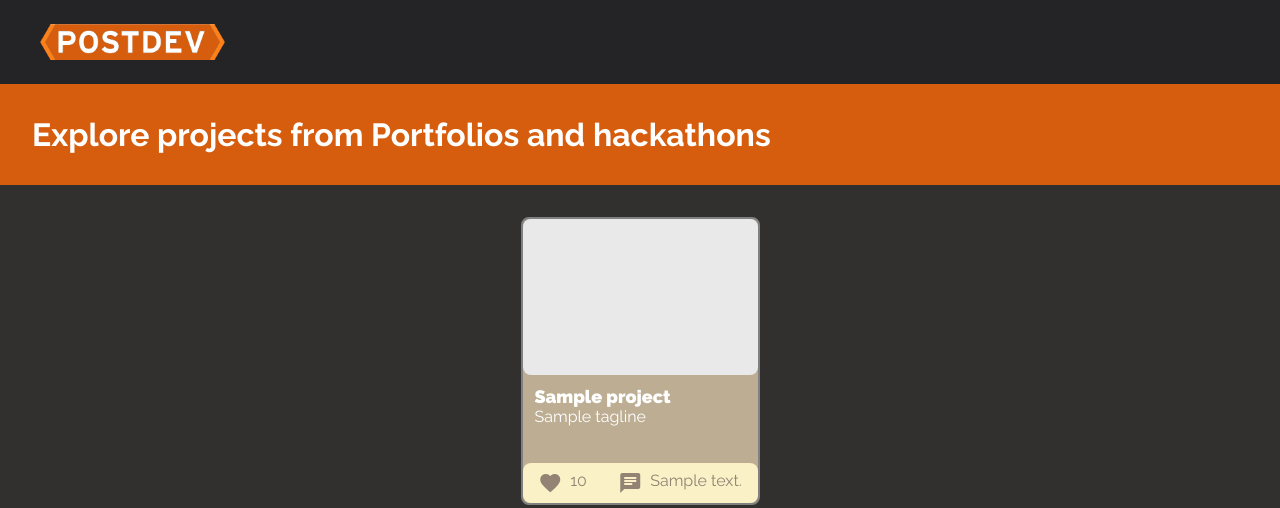
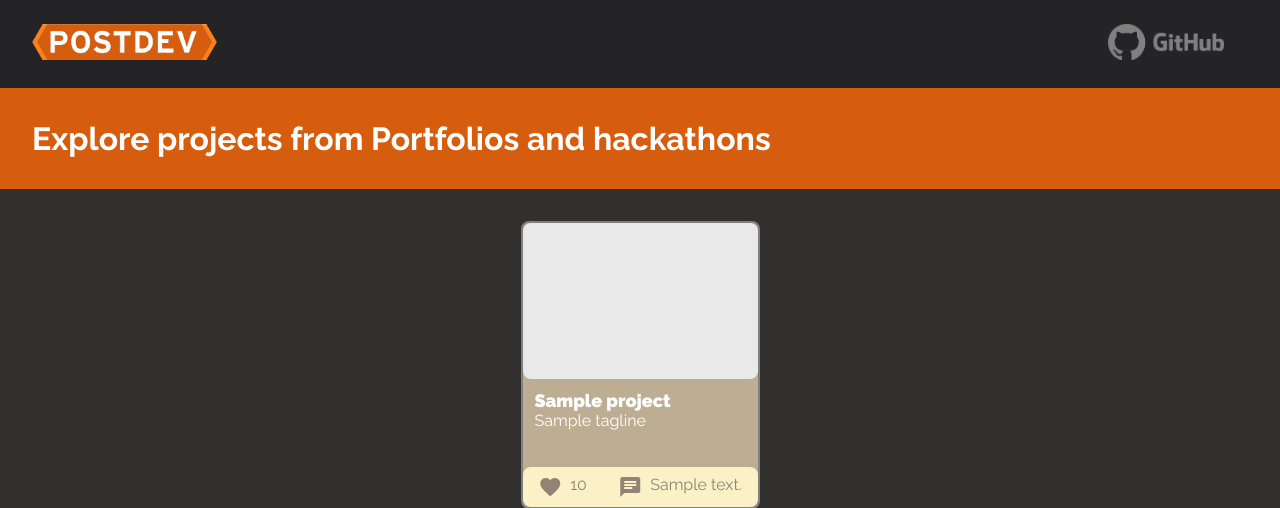
Before and after one commit to deepsea-dev/postdev, a Flask app: template site/templates/index.html in a window 1280 px wide. Shown: the top 508 px of the page. Run offline with Flask 2, Linux system fonts and the light colour scheme; the template is opened without the code that fills it: most values are stand-ins (such as "Sample title", 1, 10 or a date in 2020).

Commit message:
add link to github

```diff
--- a/site/static/styles.css
+++ b/site/static/styles.css
@@ -8,13 +8,24 @@ body {
 nav {
   display: flex;
   background-color: #242325;
-  padding: 0 16px;
+  padding: 0 32px;
   align-content: center;
+  justify-content: space-between;
 }
 
-.logo {
+nav > img {
+  height: 36px;
+  margin: 24px 0;
+}
+
+.github {
   height: 36px;
   margin: 24px;
+  filter: invert(50%);
+}
+
+.github:hover {
+  filter: invert(100%);
 }
 
 .explore {
--- a/site/templates/index.html
+++ b/site/templates/index.html
@@ -9,7 +9,10 @@
   </head>
   <body>
     <nav>
-      <img class="logo" src="{{ url_for('static', filename='logo.png') }}"/>
+      <img src="{{ url_for('static', filename='logo.png') }}"/>
+      <a href="https://github.com/deepsea-dev/postdev">
+        <img class="github" src="{{ url_for('static', filename='github.png') }}"/>
+      </a>
     </nav>
 
     <div class="explore">
```
Also changed, not shown: site/static/github.png (added).
